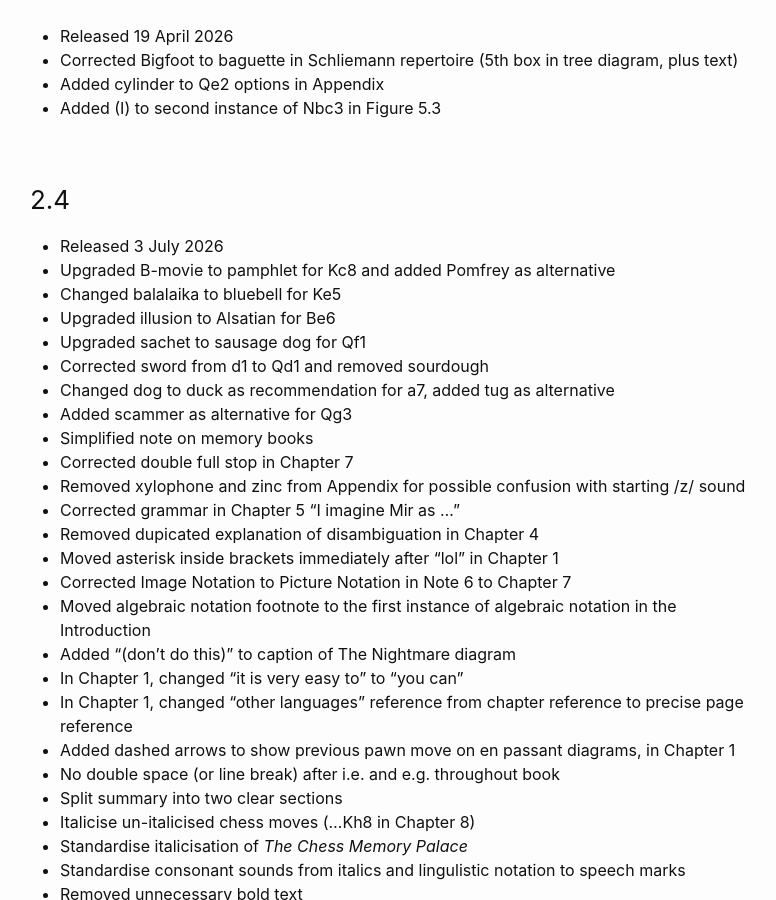
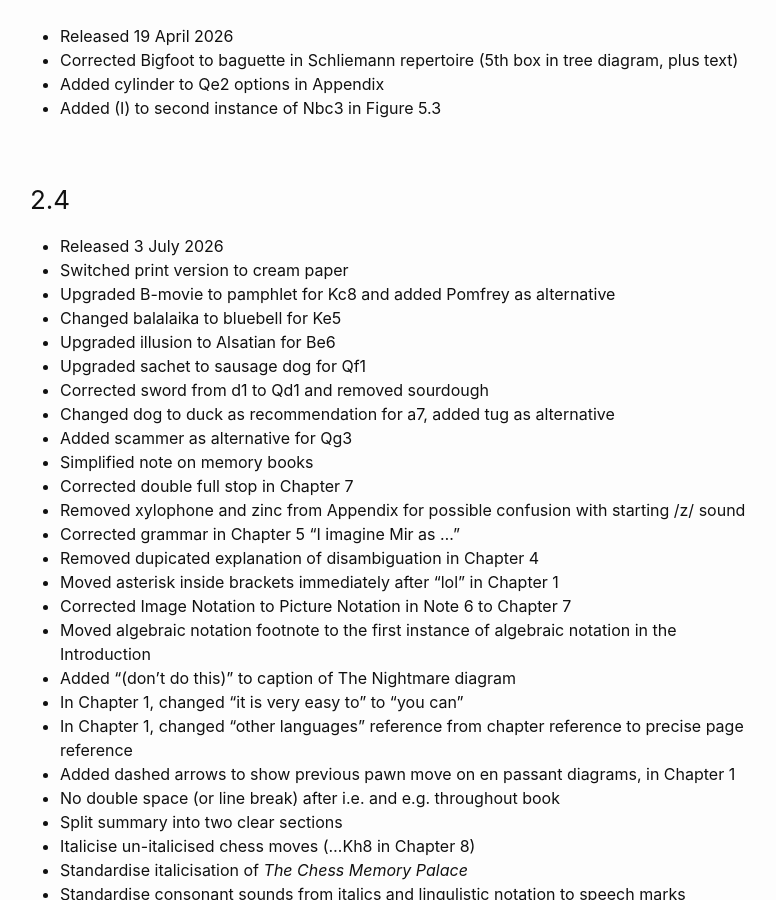
Before and after one commit to liontailedmacaque/liontailedmacaque.github.io, a Jekyll site: the page built from chessmemorypalace/versions.md, in a window 1280 px wide and 900 px high, scrolled down 4704 px. Shown: the whole window, without its empty margins (240-1016 px from the left). Built offline with Jekyll 4.4.1, drawn with Linux system fonts in a browser that asks for light colours.

Commit message:
Update versions.md

```diff
--- a/chessmemorypalace/versions.md
+++ b/chessmemorypalace/versions.md
@@ -123,6 +123,7 @@ This page lists the versions and the changes that have been made. The most signi
 
 ### 2.4
 - Released 3 July 2026
+- Switched print version to cream paper
 - Upgraded B-movie to pamphlet for Kc8 and added Pomfrey as alternative
 - Changed balalaika to bluebell for Ke5
 - Upgraded illusion to Alsatian for Be6
```
